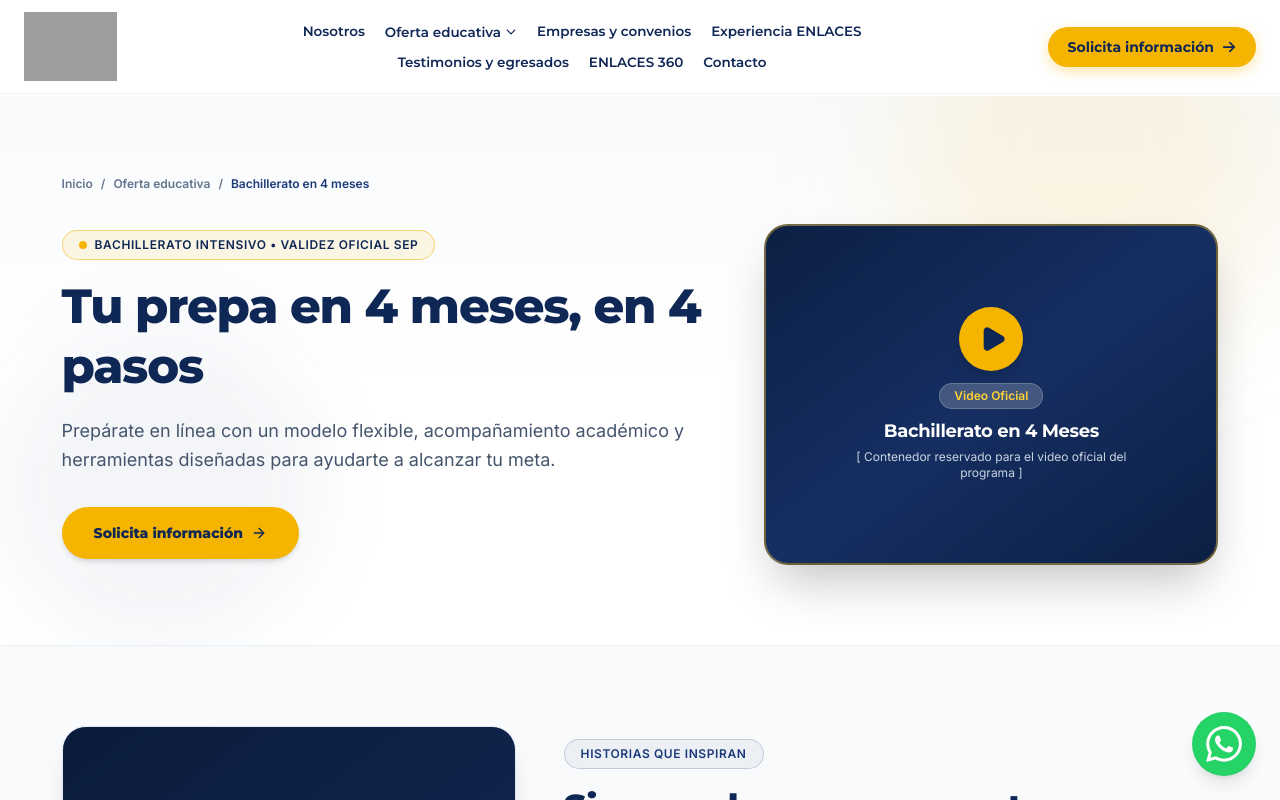
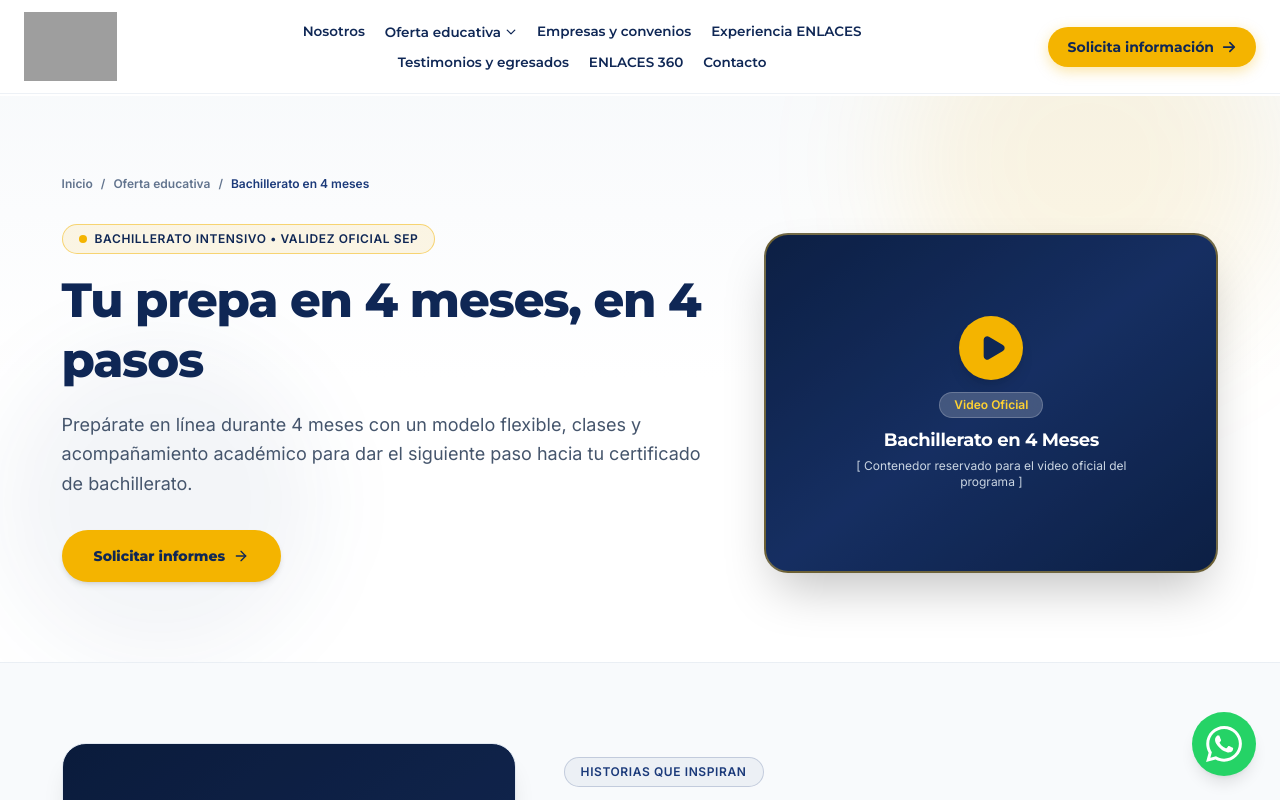
Before and after one commit to dmytro-webild/b02179c9-55a4-4431-96fc-35acbd36f5d2, a React (Vite) app: page /oferta/bachillerato-4-meses in a window 1280 px wide. Shown: the top 800 px of the page. Built offline with nearby package versions, Linux system fonts and the light colour scheme; grey boxes are pictures that could not be loaded.

Commit message:
Webild agent: He actualizado la primera sección de la página /oferta/bachi

```diff
--- a/src/pages/OfertaBachilleratoPage.tsx
+++ b/src/pages/OfertaBachilleratoPage.tsx
@@ -79,7 +79,7 @@ export default function OfertaBachilleratoPage() {
               </h1>
 
               <p className="mt-5 font-['Inter'] text-base sm:text-lg text-slate-600 leading-relaxed max-w-2xl">
-                Prepárate en línea con un modelo flexible, acompañamiento académico y herramientas diseñadas para ayudarte a alcanzar tu meta.
+                Prepárate en línea durante 4 meses con un modelo flexible, clases y acompañamiento académico para dar el siguiente paso hacia tu certificado de bachillerato.
               </p>
 
               <div className="mt-8 flex flex-wrap gap-4 items-center">
@@ -87,7 +87,7 @@ export default function OfertaBachilleratoPage() {
                   to="/contacto"
                   className="rounded-full bg-[#F4B400] px-8 py-4 font-['Montserrat'] font-extrabold text-sm text-[#0F2755] shadow-md hover:bg-amber-300 transition-all hover:scale-105 inline-flex items-center gap-2"
                 >
-                  Solicita información
+                  Solicitar informes
                   <ArrowRight className="w-4 h-4" />
                 </Link>
               </div>
```
